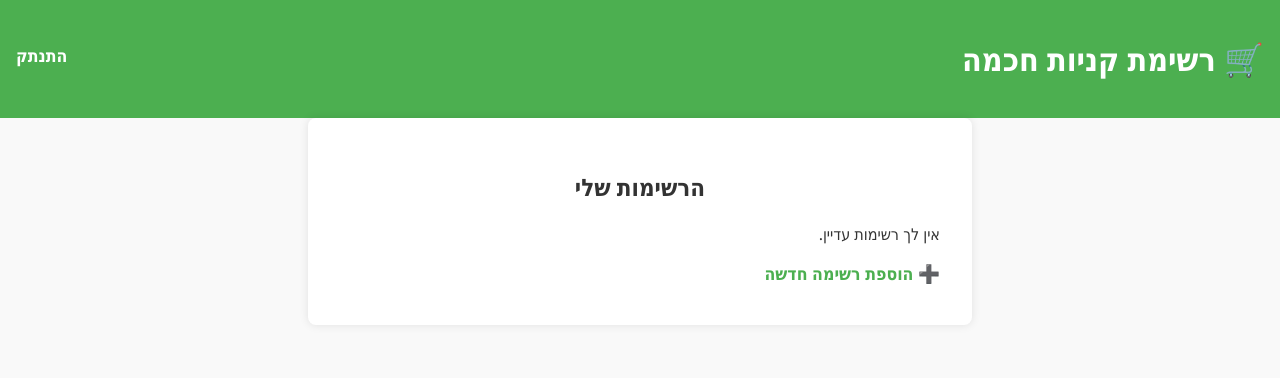
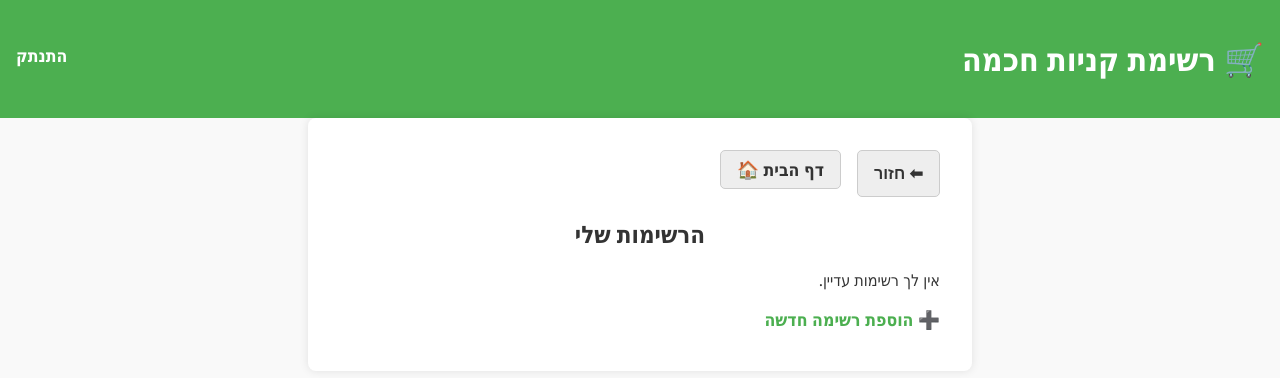
Before and after one commit to Yael-Karat/smart-shopping-list, a Flask app: page /lists in a window 1280 px wide. Shown: the top 378 px of the page. Run offline with Flask 3, Linux system fonts and the light colour scheme; the visitor is signed in with stand-in values (Sample User, id 1); data that the repository does not hold is empty.

Commit message:
Adding navigation buttons to internal pages only (without login/registration/home pages)

```diff
--- a/app/static/style.css
+++ b/app/static/style.css
@@ -73,6 +73,29 @@ a:hover {
     text-decoration: underline;
 }
 
+.nav-buttons {
+    display: flex;
+    gap: 1rem;
+    margin-bottom: 1rem;
+}
+
+.nav-buttons button,
+.nav-buttons a {
+    background-color: #eee;
+    color: #333;
+    border: 1px solid #ccc;
+    padding: 0.4rem 1rem;
+    border-radius: 5px;
+    font-weight: bold;
+    cursor: pointer;
+    text-decoration: none;
+}
+
+.nav-buttons button:hover,
+.nav-buttons a:hover {
+    background-color: #ddd;
+}
+
 ul {
     list-style: none;
     padding: 0;
--- a/app/templates/base.html
+++ b/app/templates/base.html
@@ -38,6 +38,13 @@
     {% endif %}
     {% endwith %}
 
+    {% if current_user.is_authenticated and request.endpoint != 'home' %}
+    <nav class="nav-buttons">
+        <button type="button" onclick="history.back()">⬅ חזור</button>
+        <a href="{{ url_for('home') }}">דף הבית 🏠</a>
+    </nav>
+    {% endif %}
+
     {% block content %}{% endblock %}
 </main>
 </body>
```
